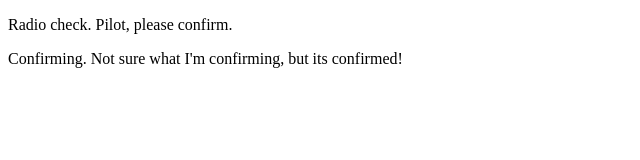
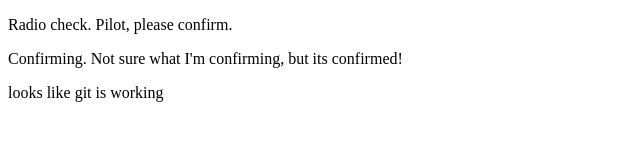
Before and after one commit to dsy05/communication-log-control, a plain HTML site: page index.html in a window 1280 px wide. Shown: the whole page, without its empty margins (0-640 px from the left). Drawn offline with Linux system fonts and the light colour scheme.

Commit message:
added line

```diff
--- a/index.html
+++ b/index.html
@@ -3,5 +3,6 @@
    <body>
       <p>Radio check. Pilot, please confirm.</p>
       <p>Confirming. Not sure what I'm confirming, but its confirmed!</p>
+      <p>looks like git is working</p>
    </body>
 </html>
```
